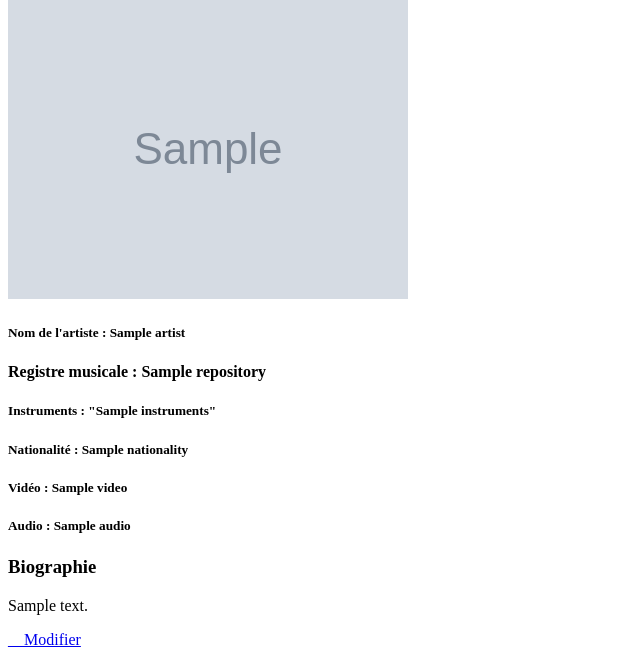
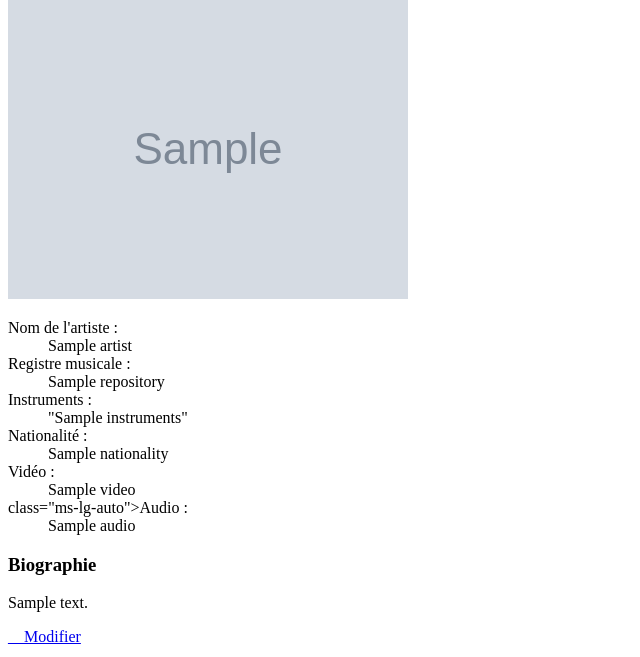
Before and after one commit to WildCodeSchool/remote-blue-php-2109-p3-maguelonne, a Symfony app: template templates/admin/artist/index.html.twig in a window 1280 px wide. Shown: the part 313-970 px from the top of the page, without its empty margins (0-640 px from the left). Run offline with Twig, Linux system fonts and the light colour scheme; the template is opened without the code that fills it: most values are stand-ins (such as "Sample title", 1, 10 or a date in 2020); grey boxes marked "Sample" are stand-in pictures; some libraries are stand-ins or nearby versions.

Commit message:
correction

```diff
--- a/templates/admin/artist/_delete_form.html.twig
+++ b/templates/admin/artist/_delete_form.html.twig
@@ -1,4 +1,4 @@
 <form method="post" action="{{ path('admin_artist_delete', {'id': artist.id}) }}" onsubmit="return confirm('Êtes-vous sûr de vouloir supprimer l\'artiste ?');">
     <input type="hidden" name="_token" value="{{ csrf_token('delete' ~ artist.id) }}">
-    <button class="btn">{{ 'Supprimer'|trans }}
+<button class="btn">{{ 'Supprimer'|trans }}</button>
 </form>
--- a/templates/admin/artist/index.html.twig
+++ b/templates/admin/artist/index.html.twig
@@ -25,13 +25,20 @@
         <div class="col-md-8">
           <div class="card-body">
             <div class="d-flex flex-column flex-lg-row justify-content-start">
-              <h5 class="card-title me-auto">{{ 'Nom de l\'artiste'|trans }} : {{ artist.name }}</h5>
-              <strong class="mx-lg-auto">{{ 'Registre musicale'|trans }} :  {{ artist.repository }}</strong>
-              <h5 class="ms-lg-auto">{{ 'Instruments'|trans }} : {{ artist.instruments ? artist.instruments|json_encode : '' }}</h5>
-              <h5 class="ms-lg-auto">{{ 'Nationalité'|trans }} : {{ artist.nationality }}</h5>
-              <h5 class="ms-lg-auto">{{ 'Vidéo'|trans }} : {{ artist.video }}</h5>
-              <h5 class="ms-lg-auto">{{ 'Audio'|trans }} : {{ artist.audio }}</h5>
-
+             <dl>
+              <dt class="card-title me-auto">{{ 'Nom de l\'artiste'|trans }} :</dt>
+                <dd>{{ artist.name }}</dd>
+              <dt class="mx-lg-auto">{{ 'Registre musicale'|trans }} :</dt>
+                <dd>{{ artist.repository }}</dd>
+              <dt class="ms-lg-auto">{{ 'Instruments'|trans }} :</dt>
+                <dd>{{ artist.instruments ? artist.instruments|json_encode : '' }}</dd>
+              <dt class="ms-lg-auto">{{ 'Nationalité'|trans }} :<dt>
+                <dd>{{ artist.nationality }}</dd>
+              <dt class="ms-lg-auto">{{ 'Vidéo'|trans }} :</dt>
+                <dd>{{ artist.video }}</dd>
+              <dt> class="ms-lg-auto">{{ 'Audio'|trans }} :</dt>
+                <dd>{{ artist.audio }}</dd>
+             </dl>
           </div>
 
         <h3 class="mb-0">Biographie</h3>
```
